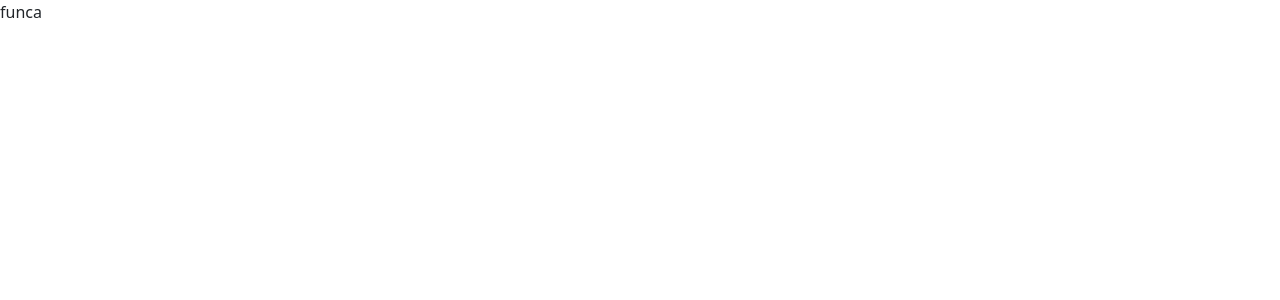
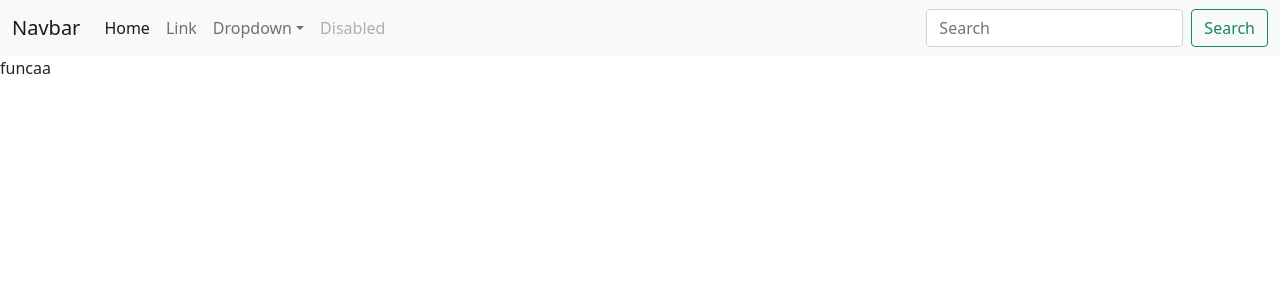
Before and after one commit to DiegoAraujoJS/PF_E-Commerce, a React (Create React App) app in the folder client/: page /clases in a window 1280 px wide. Shown: the top 300 px of the page. Built offline with nearby package versions, Linux system fonts and the light colour scheme.

Commit message:
cambios en el navbar de clases

```diff
--- a/client/src/App.tsx
+++ b/client/src/App.tsx
@@ -4,11 +4,12 @@ import './App.css';
 import Login from './components/login/login';
 import {BrowserRouter} from 'react-router-dom'
 import {Route} from 'react-router-dom'
+import ClassContainer from './components/classContainer/ClassContainer';
 function App() {
   return (
     <BrowserRouter>
 
-        <Route exact path='/clases' ><div><span>funca</span></div></Route>
+        <Route exact path='/clases' ><ClassContainer/></Route>
         <Route exact path='/'> <Login /> </Route>
     </BrowserRouter>
     // <Login />
--- a/client/src/components/searchBar/SearchBar.tsx
+++ b/client/src/components/searchBar/SearchBar.tsx
@@ -1,4 +1,5 @@
-import React from 'react'
+import React from 'react';
+import { NavLink } from 'react-router-dom'
 
 export default function SearchBar() {
     return (
@@ -29,7 +30,7 @@ export default function SearchBar() {
                     </ul>
                     </li>
                     <li className="nav-item">
-                    <a className="nav-link disabled" href="#" tabindex="-1" aria-disabled="true">Disabled</a>
+                    <a className="nav-link disabled" href="#" tabIndex={-1} aria-disabled="true">Disabled</a>
                     </li>
                 </ul>
                 <form className="d-flex">
```
